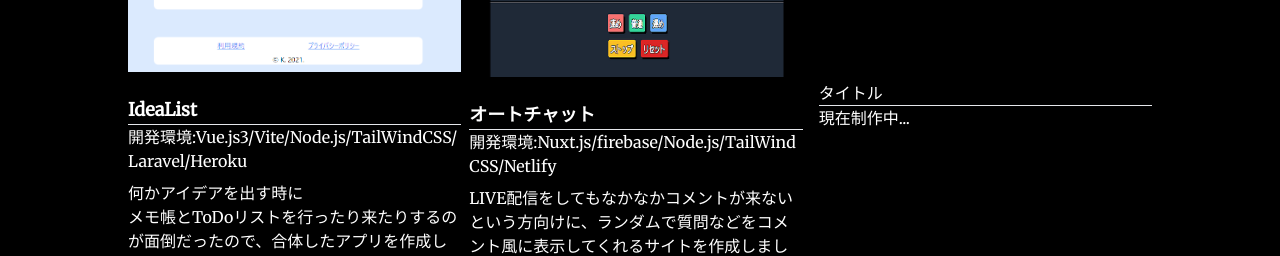
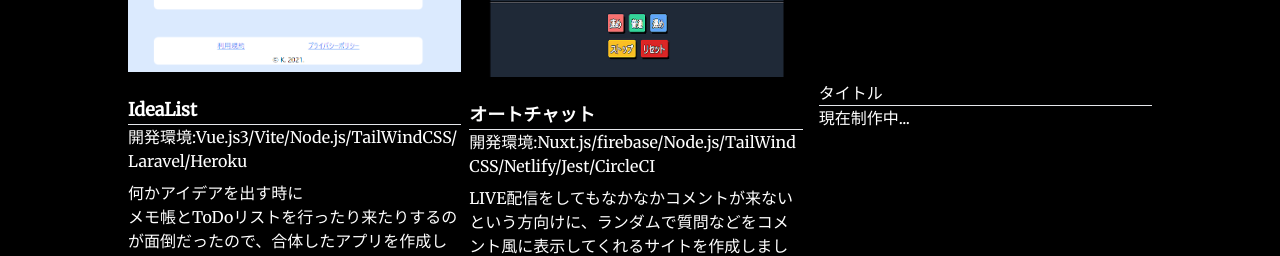
Before and after one commit to k1237/portfolio_site, a Nuxt app: page / in a window 1280 px wide. Shown: the part 1400-1656 px from the top of the page. Built offline with nearby package versions, Linux system fonts and the light colour scheme; a web font is replaced by a local one.

Commit message:
開発環境追加

```diff
--- a/components/Portfolio.vue
+++ b/components/Portfolio.vue
@@ -30,7 +30,7 @@
         <h1 class="text-lg font-bold">オートチャット</h1>
         <hr />
         <p class="break-all">
-          開発環境:Nuxt.js/firebase/Node.js/TailWindCSS/Netlify
+          開発環境:Nuxt.js/firebase/Node.js/TailWindCSS/Netlify/Jest/CircleCI
         </p>
         <p class="break-all mt-2">
           LIVE配信をしてもなかなかコメントが来ないという方向けに、ランダムで質問などをコメント風に表示してくれるサイトを作成しました。
```
